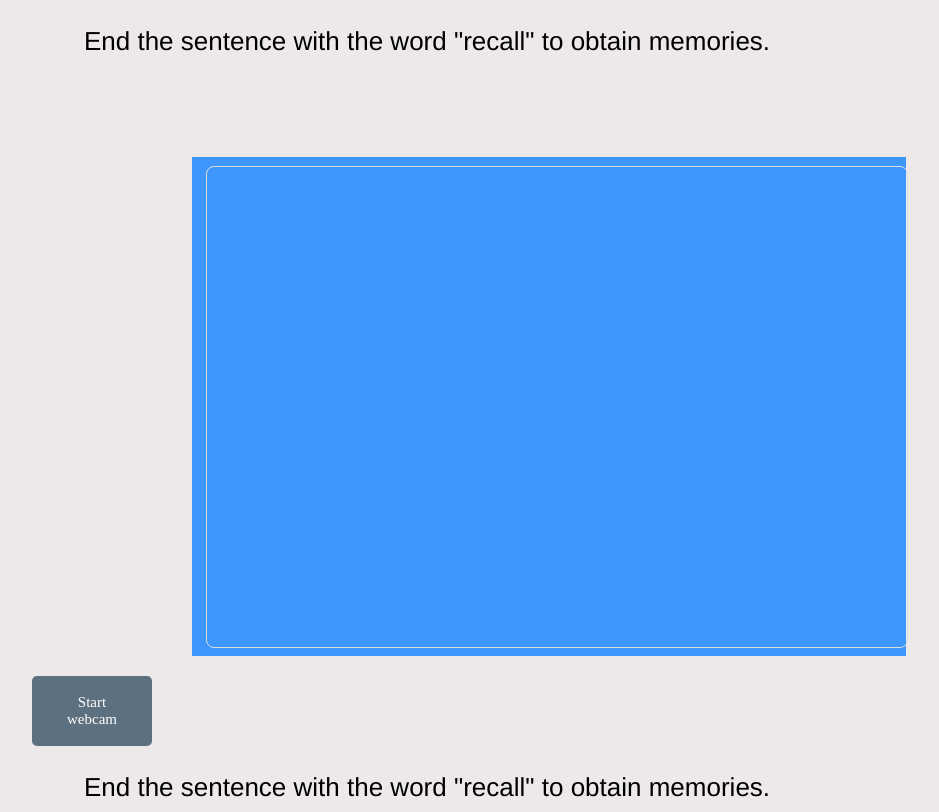
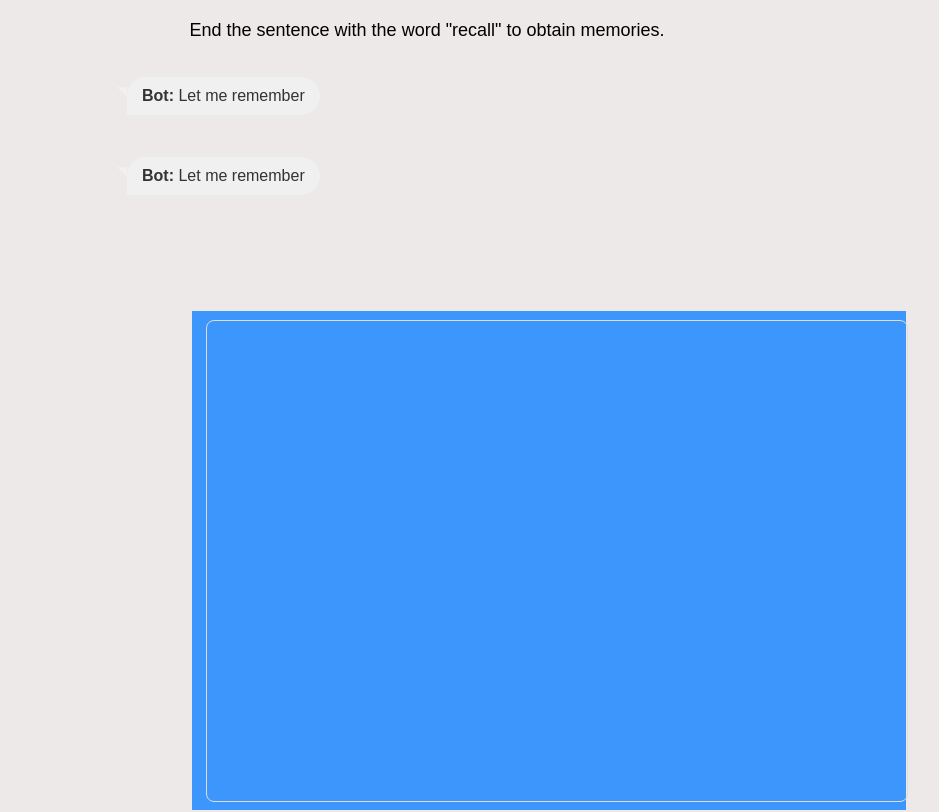
Before and after one commit to darryltanzil/reCall, a React (Create React App) app in the folder client/client/: page /LivePage in a window 1280 px wide. Shown: the top 812 px of the page, without its empty margins (213-1152 px from the left). Built offline with nearby package versions, Linux system fonts and the light colour scheme.

Commit message:
adding speech bubbles

```diff
--- a/client/client/src/components/camera/CameraComponent.js
+++ b/client/client/src/components/camera/CameraComponent.js
@@ -68,7 +68,7 @@ const CameraComponent = () => {
         try {
             requestData = JSON.parse(requestData);
             requestData.timestamp = new Date().toISOString();
-            const response = await fetch('https://recall-irxp2ki0k-skyleapas-projects.vercel.app/frame', {
+            const response = await fetch('https://recall-gjjyaf73h-skyleapas-projects.vercel.app/frame', {
                 method: 'POST',
                 headers: {
                     'Content-Type': 'application/json'
--- a/client/client/src/components/camera/RecallComponent.js
+++ b/client/client/src/components/camera/RecallComponent.js
@@ -1,5 +1,6 @@
 import React, { useEffect, useRef, useState } from 'react';
 import axios from 'axios';
+import './SpeechComponent.css'; // Ensure the CSS is imported
 
 const SpeechRecognition = window.SpeechRecognition || window.webkitSpeechRecognition;
 
@@ -8,6 +9,7 @@ const SpeechComponent = () => {
     const [triggered, setTriggered] = useState(false);
     const lastRecallTime = useRef(0);
     const sentencesAfterTrigger = useRef('');
+    const [conversationLog, setConversationLog] = useState([]); // State for conversation log
 
     useEffect(() => {
         if (!recognitionRef.current && SpeechRecognition) {
@@ -22,18 +24,17 @@ const SpeechComponent = () => {
                     .map(result => result[0].transcript)
                     .join(' ');
 
-                console.log('Transcribed:', transcript);
+                logConversation('User', transcript); // Log user transcript
 
                 const now = Date.now();
 
                 if (triggered) {
-                    // Append new transcript to the sentences after the trigger
                     sentencesAfterTrigger.current += ` ${transcript}`;
                     classifyAndExtractObjectOrAction(sentencesAfterTrigger.current.trim());
                 } else if (transcript.toLowerCase().includes('recall') && now - lastRecallTime.current > 2000) {
                     lastRecallTime.current = now;
                     speakText("Yes?");
-                    console.log(`"Recall" detected in sentence: ${transcript}`);
+                    logConversation('Bot', 'Yes?'); // Log bot response
                     setTriggered(true);
                     sentencesAfterTrigger.current = ''; // Reset after "recall"
                 }
@@ -42,16 +43,17 @@ const SpeechComponent = () => {
             recognition.onerror = (event) => {
                 console.error('Speech recognition error', event);
                 speakText('Could you repeat that?');
+                logConversation('Bot', 'Could you repeat that?'); // Log bot error response
             };
 
             recognition.onend = () => {
                 console.log('Speech recognition service disconnected');
                 speakText("Let me remember");
+                logConversation('Bot', 'Let me remember'); // Log on-end response
             };
 
             recognition.start();
 
-            // Cleanup function
             return () => {
                 if (recognitionRef.current) {
                     recognitionRef.current.stop();
@@ -61,7 +63,6 @@ const SpeechComponent = () => {
         }
     }, [triggered]);
 
-    // Function to classify and extract the specific object or action using OpenAI API
     const classifyAndExtractObjectOrAction = async (sentences) => {
         try {
             const prompt = {
@@ -78,7 +79,9 @@ const SpeechComponent = () => {
                 }],
                 max_tokens: 30
             };
-            console.log(`Extract the specific object or action being referred to in the following sentence: "${sentences}". Respond in the format { "object": "A string that is either 'wallet', 'water bottle', or 'keys'" } or { "question": "'did i high five someone'', 'was I in front of a grouo of people'" }.`);
+
+            logConversation('Bot', `Analyzing the sentence: "${sentences}"`); // Log bot analysis
+
             const response = await fetch('https://api.openai.com/v1/chat/completions', {
                 method: 'POST',
                 headers: {
@@ -95,42 +98,47 @@ const SpeechComponent = () => {
 
             const data = await response.json();
             const extractedData = JSON.parse(data.choices[0].message.content);
-            console.log('OpenAI extraction:', extractedData);
+            logConversation('Bot', `Extraction result: ${JSON.stringify(extractedData)}`); // Log extraction result
 
             if (extractedData.object) {
                 speakText(`I found the object: ${extractedData.object}`);
+                logConversation('Bot', `I found the object: ${extractedData.object}`); // Log object found
                 await makeGetRequest(`https://recall-irxp2ki0k-skyleapas-projects.vercel.app/find?object=${encodeURIComponent(extractedData.object)}`);
             } else if (extractedData.action) {
                 speakText(`I found the action: ${extractedData.action}`);
+                logConversation('Bot', `I found the action: ${extractedData.action}`); // Log action found
                 await makeGetRequest(`https://recall-irxp2ki0k-skyleapas-projects.vercel.app/action?object=${encodeURIComponent(extractedData.action)}`);
             } else {
                 console.log('Could not extract the object or action correctly.');
                 speakText('Could not extract the object or action correctly.');
+                logConversation('Bot', 'Could not extract the object or action correctly.');
             }
 
-            // Reset trigger after action
-            setTriggered(false);
+            setTriggered(false); // Reset trigger
         } catch (error) {
             console.error('Error extracting object or action:', error);
             speakText('There was an error processing your request.');
+            logConversation('Bot', 'There was an error processing your request.');
         }
     };
 
-    // Function to make GET request
     const makeGetRequest = async (url) => {
         try {
             const response = await axios.get(url);
             console.log('GET request successful:', response.data);
-
-            // Speak the response data
+            logConversation('Bot', `Response: ${response.data}`); // Log GET request response
             speakText(response.data);
         } catch (error) {
             console.error('Error making GET request:', error);
             speakText('The information could not be found in memory.');
+            logConversation('Bot', 'The information could not be found in memory.'); // Log GET request error
         }
     };
 
-    // Function to speak text using SpeechSynthesis API
+    const logConversation = (sender, message) => {
+        setConversationLog(prevLog => [...prevLog, { sender, message }]);
+    };
+
     const speakText = (text) => {
         const utterance = new SpeechSynthesisUtterance(text);
         utterance.lang = 'en-US';
@@ -140,6 +148,13 @@ const SpeechComponent = () => {
     return (
         <div className="message-container">
             <p className="message-text">End the sentence with the word "recall" to obtain memories.</p>
+            <div className="conversation">
+                {conversationLog.map((log, index) => (
+                    <p key={index} className={`message ${log.sender === 'User' ? 'user' : 'bot'}`}>
+                        <strong>{log.sender}:</strong> {log.message}
+                    </p>
+                ))}
+            </div>
         </div>
     );
 };
--- /dev/null
+++ b/client/client/src/components/camera/SpeechComponent.css
@@ -0,0 +1,63 @@
+.message-container {
+    max-width: 600px;
+    margin: 20px auto;
+    font-family: Arial, sans-serif;
+}
+
+.message-text {
+    text-align: center;
+    margin-bottom: 20px;
+    font-size: 18px;
+}
+
+.conversation {
+    display: flex;
+    flex-direction: column;
+    gap: 10px;
+}
+
+.message {
+    max-width: 75%;
+    padding: 10px 15px;
+    border-radius: 20px;
+    position: relative;
+    font-size: 16px;
+}
+
+.user {
+    align-self: flex-end;
+    background-color: #DCF8C6; /* Light green */
+    color: #333;
+    border-radius: 20px 20px 0 20px; /* Tail for user bubble */
+}
+
+.user::after {
+    content: '';
+    position: absolute;
+    top: 0;
+    right: -10px;
+    border: 10px solid transparent;
+    border-left-color: #DCF8C6; /* Tail color */
+    border-right: 0;
+    border-top: 0;
+    margin-top: 10px;
+}
+
+.bot {
+    align-self: flex-start;
+    background-color: #F1F0F0; /* Light gray */
+    color: #333;
+    border-radius: 20px 20px 20px 0; /* Tail for bot bubble */
+}
+
+.bot::after {
+    content: '';
+    position: absolute;
+    top: 0;
+    left: -10px;
+    border: 10px solid transparent;
+    border-right-color: #F1F0F0; /* Tail color */
+    border-left: 0;
+    border-top: 0;
+    margin-top: 10px;
+}
```
